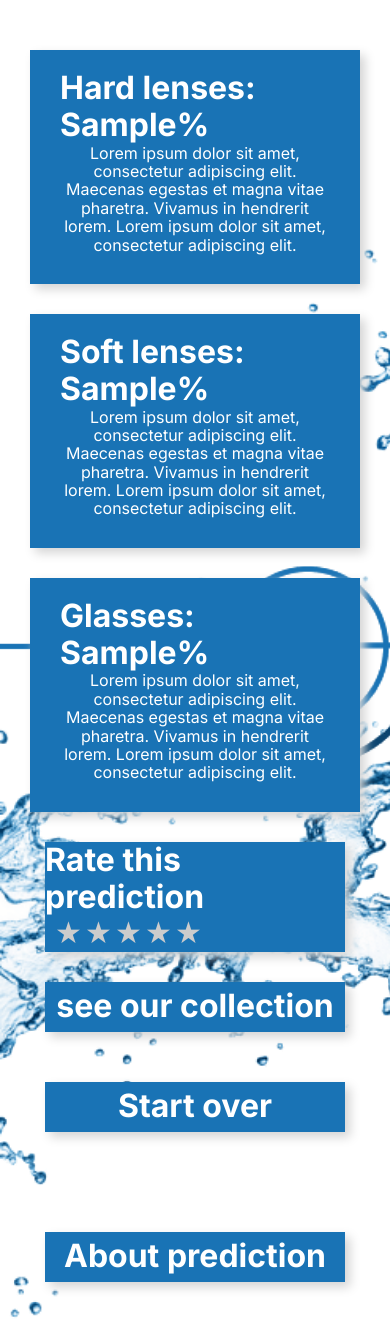
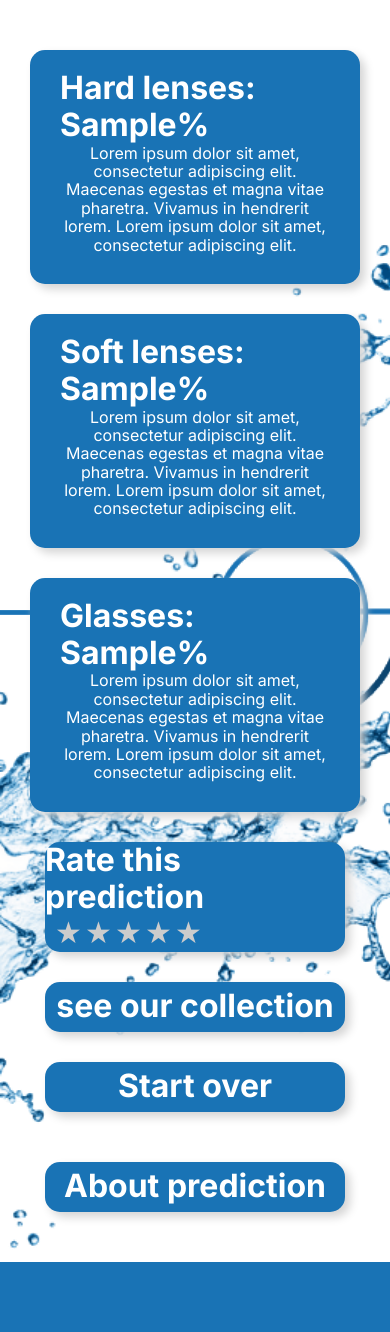
Before and after one commit to Niekwijs/lens-check, a Flask app: template templates/prediction-page.html in a window 390 px wide. After the commit the page ends 1262 px from the top, so only its background shows below. Run offline with Flask 2, Linux system fonts and the light colour scheme; the template is opened without the code that fills it: most values are stand-ins (such as "Sample title", 1, 10 or a date in 2020).

Commit message:
rounded borders

```diff
--- a/static/prediction-page.css
+++ b/static/prediction-page.css
@@ -77,7 +77,7 @@
     box-shadow: 5px 5px 10px 0px #d4d4d4;
     margin-top: 50px;
     padding-left: 30px;
-    border-radius: var(--dl-radius-radius-radius8);
+    border-radius: 15px;
     padding-right: 30px;
     padding-bottom: 30px;
     background-color: #1973b5;
@@ -97,7 +97,7 @@
     box-shadow: 5px 5px 10px 0px #d4d4d4;
     margin-top: 30px;
     padding-left: 30px;
-    border-radius: var(--dl-radius-radius-radius8);
+    border-radius: 15px;
     padding-right: 30px;
     padding-bottom: 30px;
     background-color: #1973b5;
@@ -117,7 +117,7 @@
     box-shadow: 5px 5px 10px 0px #d4d4d4;
     margin-top: 30px;
     padding-left: 30px;
-    border-radius: var(--dl-radius-radius-radius8);
+    border-radius: 15px;
     padding-right: 30px;
     padding-bottom: 30px;
     background-color: #1973b5;
@@ -138,7 +138,7 @@
     box-shadow: 5px 5px 10px 0px #d4d4d4;
     margin-top: 30px;
     align-items: center;
-    border-radius: var(--dl-radius-radius-radius8);
+    border-radius: 15px;
     justify-content: center;
     background-color: #1973b5;
   }
@@ -148,7 +148,7 @@
     box-shadow: 5px 5px 10px 0px #d4d4d4;
     margin-top: 30px;
     align-items: center;
-    border-radius: var(--dl-radius-radius-radius8);
+    border-radius: 15px;
     justify-content: center;
     background-color: #1973b5;
   }
@@ -161,7 +161,7 @@
     box-shadow: 5px 5px 10px 0px #d4d4d4;
     margin-top: 50px;
     align-items: center;
-    border-radius: var(--dl-radius-radius-radius8);
+    border-radius: 15px;
     margin-bottom: 50px;
     justify-content: center;
     background-color: #1973b5;
@@ -175,7 +175,7 @@
     height: auto;
     z-index: 100;
     padding-left: 20px;
-    border-radius: var(--dl-radius-radius-radius4);
+    border-radius: 15px;
     padding-right: 20px;
   }
   .prediction-page-text12 {
--- a/templates/index.html
+++ b/templates/index.html
@@ -34,8 +34,6 @@
   </head>
   <body>
     <div>
-
-
       <div class="home-container">
         <div class="home-container1">
           <div class="home-container2">
--- a/templates/prediction-page.html
+++ b/templates/prediction-page.html
@@ -193,7 +193,7 @@
                     <br/>
                 </h1>
             </div>
-            <a class="prediction-page-container6" href="{{ url_for('index') }}">
+            <a class="prediction-page-container5" href="{{ url_for('index') }}">
                 <h1 class="prediction-page-text09">
                     <span>Start over</span>
                     <br/>
```
Also changed, not shown: static/about.css (+4 -4 lines), static/genetic-page.css (+4 -4 lines), static/home.css (+5 -3 lines).
